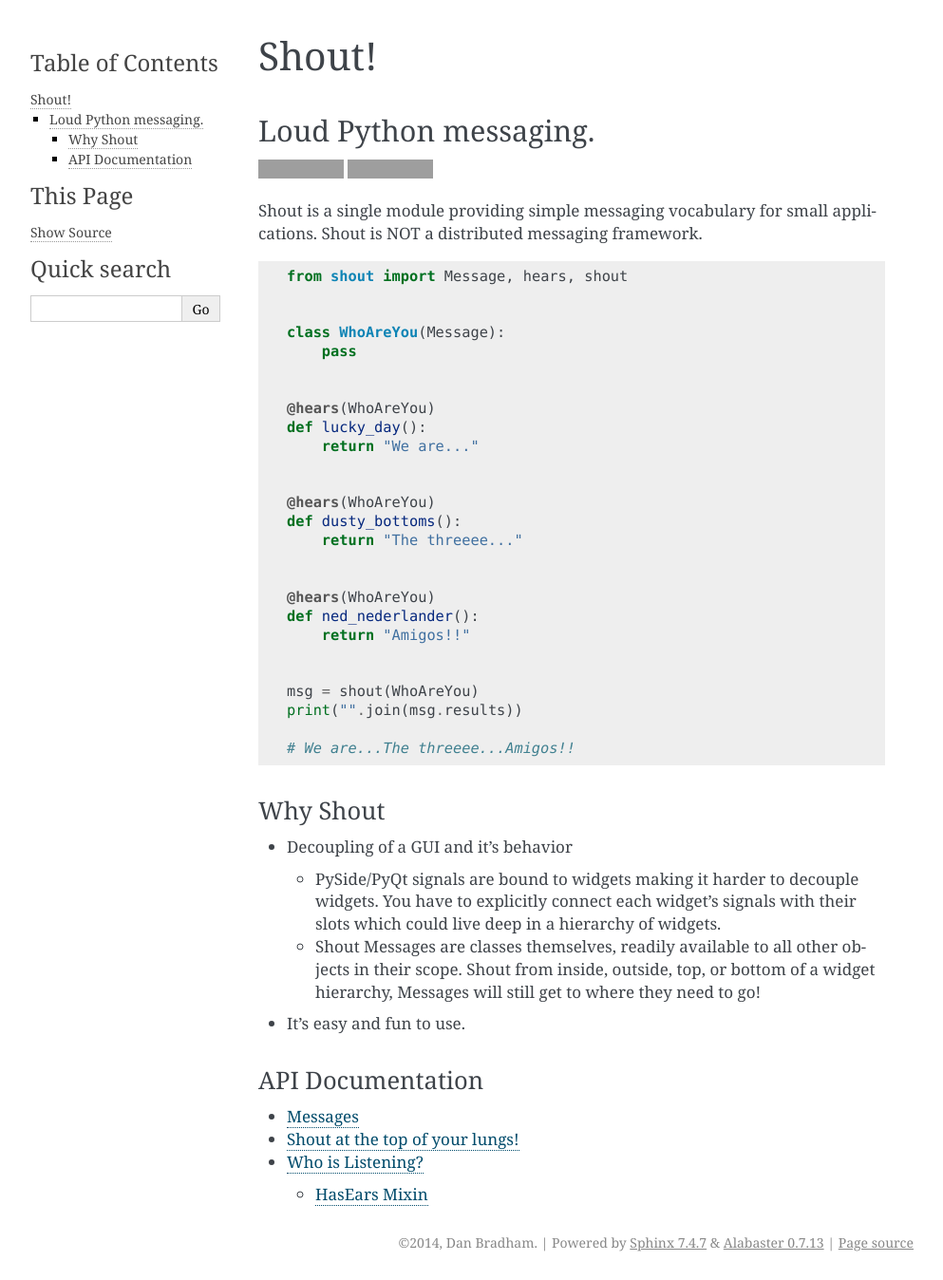
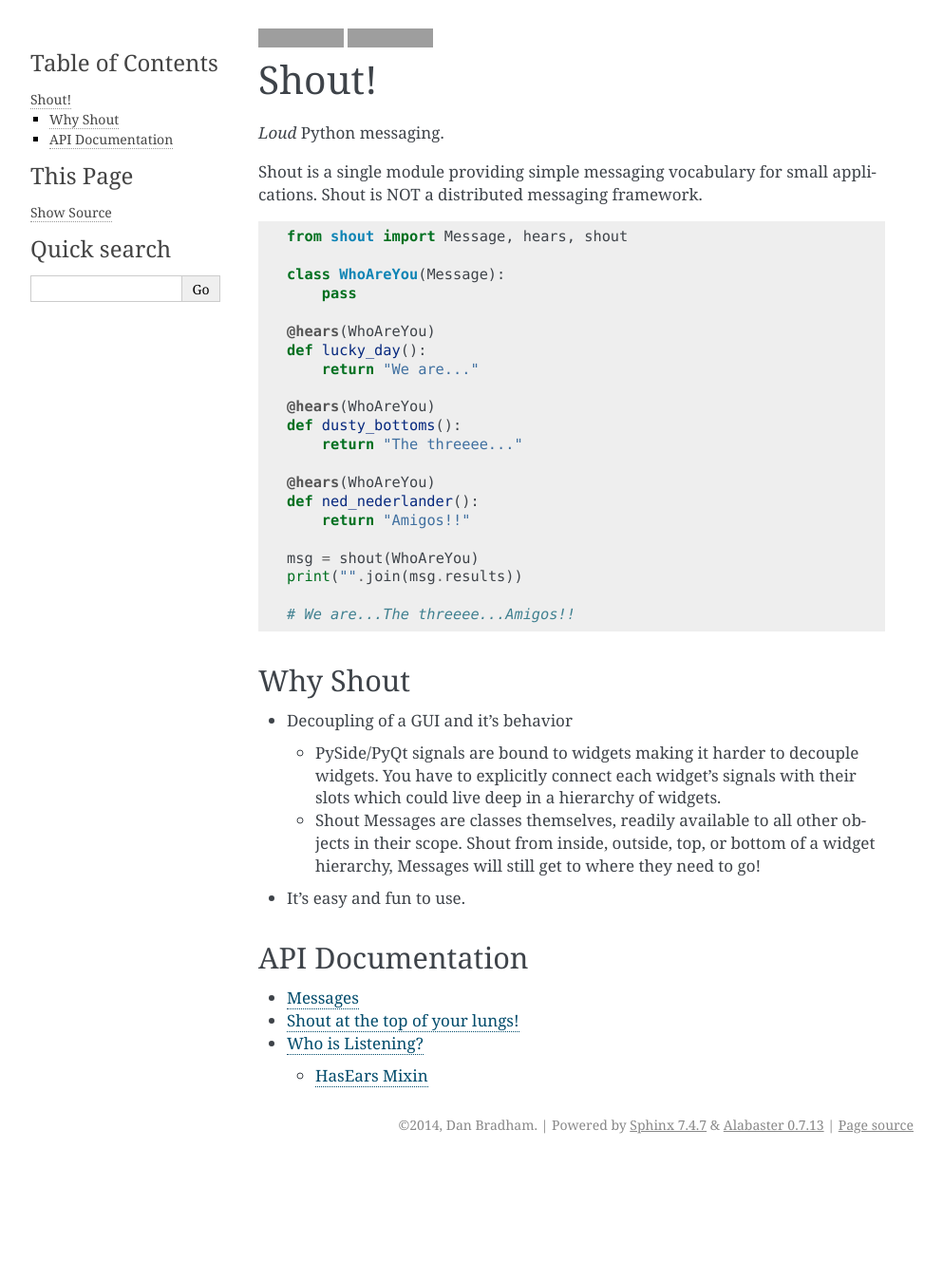
Before and after one commit to danbradham/shout, a Sphinx documentation site: the page built from docs/index.rst, in a window 1280 px wide. Shown: the whole page at 95% size, without its empty margins (148-1141 px from the left). Built offline with Sphinx 7.4.7, drawn with Linux system fonts in a browser that asks for light colours; after the commit the page ends 1224 px from its top, so only the background shows below that; grey boxes are pictures that could not be loaded.

```diff
--- a/docs/index.rst
+++ b/docs/index.rst
@@ -1,14 +1,12 @@
-========
- Shout!
-========
---------------------------
- Loud Python messaging.
---------------------------
 .. image:: https://travis-ci.org/danbradham/shout.svg?branch=master
   :target: https://travis-ci.org/danbradham/shout
 
 .. image:: https://coveralls.io/repos/danbradham/shout/badge.png?branch=master
   :target: https://coveralls.io/r/danbradham/shout?branch=master
+========
+ Shout!
+========
+*Loud* Python messaging.
 
 Shout is a single module providing simple messaging vocabulary for small applications. Shout is NOT a distributed messaging framework.
 
@@ -16,25 +14,20 @@ Shout is a single module providing simple messaging vocabulary for small applica
 
     from shout import Message, hears, shout
 
-
     class WhoAreYou(Message):
         pass
-
 
     @hears(WhoAreYou)
     def lucky_day():
         return "We are..."
 
-
     @hears(WhoAreYou)
     def dusty_bottoms():
         return "The threeee..."
 
-
     @hears(WhoAreYou)
     def ned_nederlander():
         return "Amigos!!"
-
 
     msg = shout(WhoAreYou)
     print("".join(msg.results))
```
Also changed, not shown: README.rst (+4 -11 lines).
